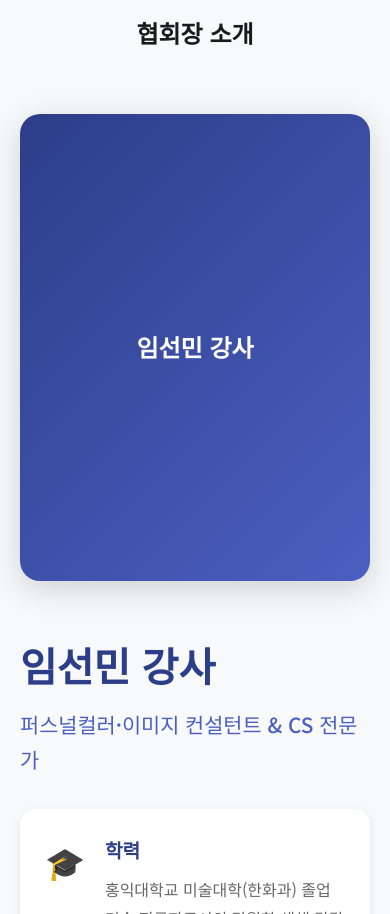
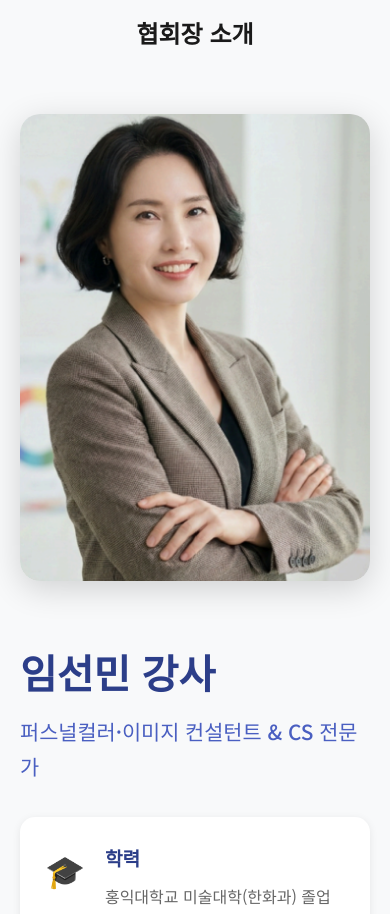
Before and after one commit to YUNHYEONJUN/korean-animora-association, a plain HTML site: page index.html in a window 390 px wide. Shown: the part 6912-7826 px from the top of the page. Drawn offline with Linux system fonts and the light colour scheme.

Commit message:
feat: 임선민 협회장 프로필 사진 추가
- 협회장 실제 사진(president-photo.jpg) 추가 (1.25MB)
- HTML에서 placeholder를 실제 이미지로 교체
- 이미지 스타일링 추가 (호버 효과, 반응형 디자인)
- 전문적이고 신뢰감 있는 프로필 섹션 완성

```diff
--- a/index.html
+++ b/index.html
@@ -235,9 +235,7 @@
 
             <div class="president-content">
                 <div class="president-photo">
-                    <div class="photo-placeholder">
-                        <div class="photo-text">임선민 강사</div>
-                    </div>
+                    <img src="president-photo.jpg" alt="임선민 협회장" class="president-image">
                 </div>
 
                 <div class="president-info">
--- a/styles.css
+++ b/styles.css
@@ -623,6 +623,20 @@ body {
     text-align: center;
 }
 
+.president-image {
+    width: 100%;
+    height: auto;
+    border-radius: 20px;
+    box-shadow: var(--shadow-lg);
+    object-fit: cover;
+    aspect-ratio: 3/4;
+    transition: transform 0.3s ease;
+}
+
+.president-image:hover {
+    transform: scale(1.02);
+}
+
 .president-name {
     font-size: 2.5rem;
     color: var(--primary-color);
```
Also changed, not shown: president-photo.jpg (added).
